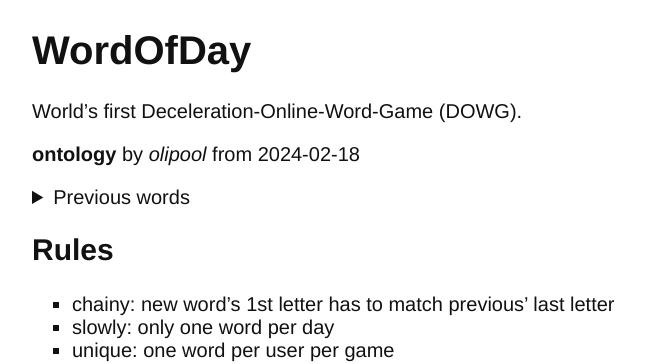
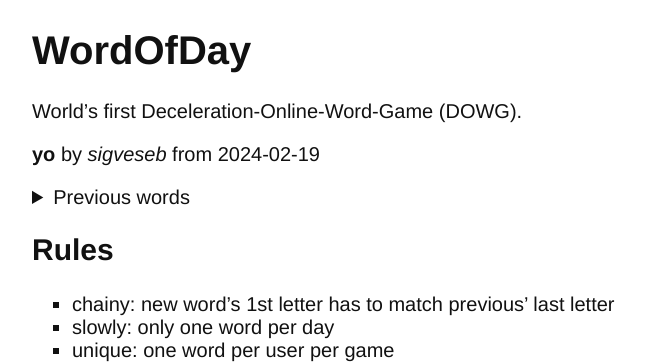
Before and after one commit to sigvef/wordofday, a Jekyll site: the page built from index.md, in a window 1280 px wide. Shown: the top 364 px of the page, without its empty margins (288-934 px from the left). Built offline with Jekyll 4.4.1, drawn with Linux system fonts in a browser that asks for light colours.

```diff
--- a/_data/items.yml
+++ b/_data/items.yml
@@ -7,3 +7,6 @@
 - date: 2024-02-18
   name: olipool
   word: ontology
+- date: 2024-02-19
+  name: sigveseb
+  word: yo
```
